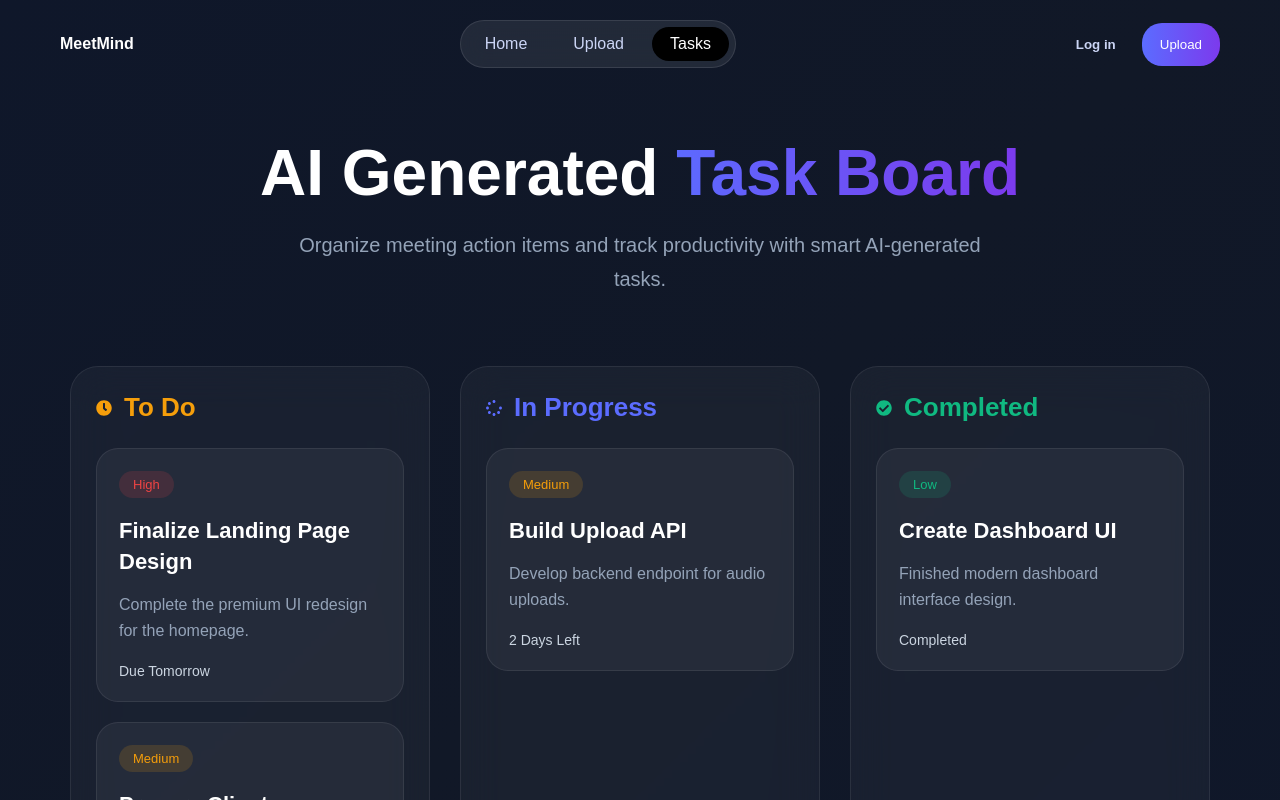
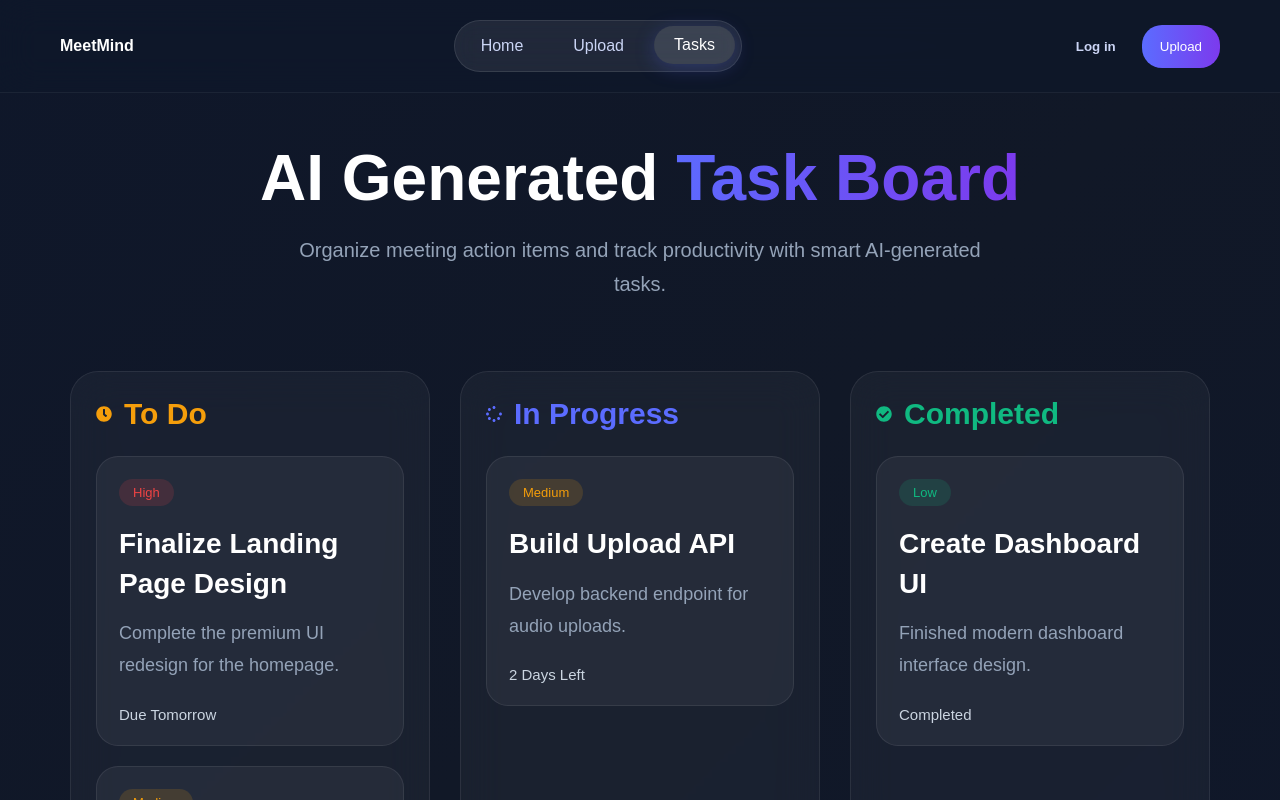
Before and after one commit to naveenrajnr16/MeetMind, a React (Vite) app in the folder meetmind-frontend/: page /tasks in a window 1280 px wide. Shown: the top 800 px of the page. Built offline with nearby package versions, Linux system fonts and the light colour scheme.

Commit message:
front over

```diff
--- a/meetmind-frontend/src/pages/Tasks.jsx
+++ b/meetmind-frontend/src/pages/Tasks.jsx
@@ -1,5 +1,7 @@
 import "../styles/tasks.css";
 import Navbar from "../components/Navbar";
+
+import { useState } from "react";
 
 import {
   FaClock,
@@ -9,7 +11,10 @@ import {
 
 function Tasks() {
 
+  const [selectedTask, setSelectedTask] = useState(null);
+
   return (
+
     <div className="tasks-page">
 
       <Navbar />
@@ -45,7 +50,22 @@ function Tasks() {
               <h3>To Do</h3>
             </div>
 
-            <div className="task-card">
+            {/* TASK 1 */}
+
+            <div
+              className="task-card"
+              onClick={() =>
+                setSelectedTask({
+                  title: "Finalize Landing Page Design",
+                  priority: "High",
+                  description:
+                    "Complete the premium UI redesign for the homepage.",
+                  deadline: "Tomorrow",
+                  assigned: "Naveen",
+                  status: "To Do"
+                })
+              }
+            >
 
               <span className="priority high">
                 High
@@ -63,7 +83,22 @@ function Tasks() {
 
             </div>
 
-            <div className="task-card">
+            {/* TASK 2 */}
+
+            <div
+              className="task-card"
+              onClick={() =>
+                setSelectedTask({
+                  title: "Prepare Client Presentation",
+                  priority: "Medium",
+                  description:
+                    "Create meeting insights presentation slides.",
+                  deadline: "Friday",
+                  assigned: "Naveen",
+                  status: "To Do"
+                })
+              }
+            >
 
               <span className="priority medium">
                 Medium
@@ -92,7 +127,20 @@ function Tasks() {
               <h3>In Progress</h3>
             </div>
 
-            <div className="task-card">
+            <div
+              className="task-card"
+              onClick={() =>
+                setSelectedTask({
+                  title: "Build Upload API",
+                  priority: "Medium",
+                  description:
+                    "Develop backend endpoint for audio uploads.",
+                  deadline: "2 Days Left",
+                  assigned: "Naveen",
+                  status: "In Progress"
+                })
+              }
+            >
 
               <span className="priority medium">
                 Medium
@@ -121,7 +169,20 @@ function Tasks() {
               <h3>Completed</h3>
             </div>
 
-            <div className="task-card">
+            <div
+              className="task-card"
+              onClick={() =>
+                setSelectedTask({
+                  title: "Create Dashboard UI",
+                  priority: "Low",
+                  description:
+                    "Finished modern dashboard interface design.",
+                  deadline: "Completed",
+                  assigned: "Naveen",
+                  status: "Completed"
+                })
+              }
+            >
 
               <span className="priority low">
                 Low
@@ -145,7 +206,68 @@ function Tasks() {
 
       </div>
 
+      {/* MODAL */}
+
+      {
+        selectedTask && (
+
+          <div
+            className="modal-overlay"
+            onClick={() => setSelectedTask(null)}
+          >
+
+            <div
+              className="task-modal"
+              onClick={(e) => e.stopPropagation()}
+            >
+
+              <h2>
+                {selectedTask.title}
+              </h2>
+
+              <span className="modal-priority">
+                {selectedTask.priority}
+              </span>
+
+              <p className="modal-description">
+                {selectedTask.description}
+              </p>
+
+              <div className="modal-details">
+
+                <div>
+                  <h4>Status</h4>
+                  <p>{selectedTask.status}</p>
+                </div>
+
+                <div>
+                  <h4>Deadline</h4>
+                  <p>{selectedTask.deadline}</p>
+                </div>
+
+                <div>
+                  <h4>Assigned To</h4>
+                  <p>{selectedTask.assigned}</p>
+                </div>
+
+              </div>
+
+              <button
+                className="close-btn"
+                onClick={() => setSelectedTask(null)}
+              >
+                Close
+              </button>
+
+            </div>
+
+          </div>
+
+        )
+      }
+
     </div>
+
   );
 }
 
--- a/meetmind-frontend/src/styles/dashboard.css
+++ b/meetmind-frontend/src/styles/dashboard.css
@@ -137,7 +137,22 @@
   display:flex;
   justify-content:space-between;
   align-items:center;
+
   padding:20px 60px;
+
+  position:sticky;
+  top:0;
+  z-index:100;
+
+  background:rgba(15,23,42,0.65);
+  backdrop-filter:blur(18px);
+
+  border-bottom:1px solid rgba(255,255,255,0.06);
+
+  transition:
+    background 0.4s ease,
+    backdrop-filter 0.4s ease,
+    border 0.4s ease;
 }
 
 /* LOGO */
@@ -162,27 +177,50 @@
   border:1px solid rgba(255,255,255,0.1);
 }
 
+
+
 /* MENU ITEMS */
+.nav-pill span{
+  position:relative;
 
-.nav-pill span{
-  padding:8px 18px;
+  padding:10px 20px;
   border-radius:20px;
+
   cursor:pointer;
+
   color:#cbd5f5;
-  transition:0.3s;
+  font-weight:500;
+
+  transition:
+    background 0.35s ease,
+    color 0.35s ease,
+    transform 0.25s ease,
+    box-shadow 0.35s ease;
+
+  z-index:1;
 }
 
 /* ACTIVE TAB */
 
 .nav-pill .active{
-  background:black;
+  background:rgba(255,255,255,0.12);
+
   color:white;
+
+  box-shadow:
+    0 4px 20px rgba(91,108,255,0.25);
+
+  transform:translateY(-1px);
 }
 
 /* HOVER */
 
 .nav-pill span:hover{
   color:white;
+
+  background:rgba(255,255,255,0.06);
+
+  transform:translateY(-1px);
 }
 
 /* RIGHT ACTIONS */
--- a/meetmind-frontend/src/styles/tasks.css
+++ b/meetmind-frontend/src/styles/tasks.css
@@ -22,6 +22,7 @@
 .tasks-hero h1{
   font-size:64px;
   line-height:1.1;
+  font-weight:700;
 }
 
 .tasks-hero span{
@@ -65,6 +66,14 @@
   padding:25px;
 
   backdrop-filter:blur(20px);
+
+  min-height:650px;
+
+  transition:0.3s;
+}
+
+.column:hover{
+  border-color:rgba(91,108,255,0.2);
 }
 
 /* HEADER */
@@ -79,7 +88,8 @@
 }
 
 .column-header h3{
-  font-size:26px;
+  font-size:30px;
+  font-weight:600;
 }
 
 .todo{
@@ -107,12 +117,21 @@
 
   margin-bottom:20px;
 
-  transition:0.3s;
+  cursor:pointer;
+
+  transition:
+    transform 0.3s ease,
+    box-shadow 0.3s ease,
+    border 0.3s ease;
 }
 
 .task-card:hover{
   transform:translateY(-5px);
-  box-shadow:0 10px 30px rgba(0,0,0,0.25);
+
+  border-color:rgba(91,108,255,0.25);
+
+  box-shadow:
+    0 15px 40px rgba(0,0,0,0.25);
 }
 
 /* PRIORITY */
@@ -148,7 +167,7 @@
 .task-card h4{
   margin-top:18px;
 
-  font-size:22px;
+  font-size:28px;
   line-height:1.4;
 }
 
@@ -158,13 +177,14 @@
   margin-top:14px;
 
   color:#94a3b8;
-  line-height:1.6;
+  line-height:1.8;
+  font-size:18px;
 }
 
 /* FOOTER */
 
 .task-footer{
-  margin-top:20px;
+  margin-top:24px;
 
   display:flex;
   justify-content:space-between;
@@ -173,5 +193,145 @@
 
 .task-footer span{
   color:#cbd5e1;
+  font-size:15px;
+}
+
+/* MODAL OVERLAY */
+
+.modal-overlay{
+  position:fixed;
+  inset:0;
+
+  background:rgba(0,0,0,0.6);
+
+  display:flex;
+  justify-content:center;
+  align-items:center;
+
+  z-index:999;
+
+  backdrop-filter:blur(8px);
+}
+
+/* MODAL */
+
+.task-modal{
+  width:550px;
+
+  padding:40px;
+
+  border-radius:30px;
+
+  background:#111827;
+
+  border:1px solid rgba(255,255,255,0.08);
+
+  box-shadow:
+    0 20px 60px rgba(0,0,0,0.45);
+
+  animation:popup 0.3s ease;
+}
+
+/* POPUP ANIMATION */
+
+@keyframes popup{
+
+  from{
+    opacity:0;
+    transform:translateY(20px) scale(0.95);
+  }
+
+  to{
+    opacity:1;
+    transform:translateY(0) scale(1);
+  }
+}
+
+/* MODAL TITLE */
+
+.task-modal h2{
+  font-size:38px;
+  line-height:1.3;
+}
+
+/* MODAL PRIORITY */
+
+.modal-priority{
+  display:inline-block;
+
+  margin-top:18px;
+
+  padding:8px 18px;
+
+  border-radius:20px;
+
+  background:rgba(91,108,255,0.15);
+
+  color:#5B6CFF;
+
   font-size:14px;
+  font-weight:500;
 }
+
+/* MODAL DESCRIPTION */
+
+.modal-description{
+  margin-top:25px;
+
+  color:#94a3b8;
+
+  line-height:1.8;
+  font-size:17px;
+}
+
+/* MODAL DETAILS */
+
+.modal-details{
+  margin-top:35px;
+
+  display:grid;
+  grid-template-columns:repeat(3,1fr);
+
+  gap:20px;
+}
+
+.modal-details h4{
+  margin-bottom:8px;
+
+  color:white;
+}
+
+.modal-details p{
+  color:#94a3b8;
+}
+
+/* CLOSE BUTTON */
+
+.close-btn{
+  width:100%;
+
+  margin-top:35px;
+
+  padding:15px;
+
+  border:none;
+  border-radius:18px;
+
+  background:linear-gradient(90deg,#5B6CFF,#7C3AED);
+
+  color:white;
+
+  font-size:15px;
+  font-weight:500;
+
+  cursor:pointer;
+
+  transition:0.3s;
+}
+
+.close-btn:hover{
+  transform:translateY(-3px);
+
+  box-shadow:
+    0 10px 25px rgba(91,108,255,0.35);
+}
```
